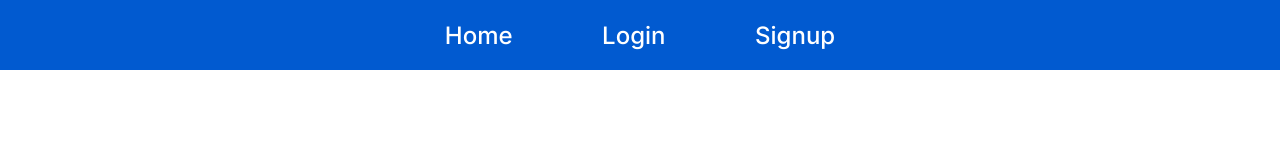
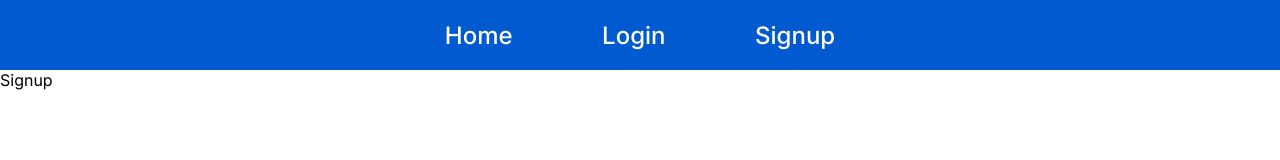
Before and after one commit to qazx960/user-signup-login, a React (Create React App) app: page /signup in a window 1280 px wide. Shown: the top 160 px of the page. Built offline with nearby package versions, Linux system fonts and the light colour scheme.

Commit message:
router-dom added

```diff
--- a/src/App.js
+++ b/src/App.js
@@ -1,10 +1,19 @@
+import { BrowserRouter, Route, Routes } from "react-router-dom";
 import { Header } from "./component/Header";
+import { Login } from "./pages/Login";
+import { Signup } from "./pages/Signup";
 
 function App() {
   return (
-    < >
-  <Header />
-    </>
+    <BrowserRouter>
+      <Header />
+      <Routes>
+
+      <Route path='/login' element={<Login />} />
+        <Route path='/signup' element={<Signup />} />
+
+      </Routes>
+    </BrowserRouter>
   );
 }
 
--- a/src/index.js
+++ b/src/index.js
@@ -1,14 +1,10 @@
-import React from 'react';
-import ReactDOM from 'react-dom/client';
-import './index.css';
-import App from './App';
+import React from "react";
+import ReactDOM from "react-dom/client";
+import "./index.css";
+import App from "./App";
 
-const root = ReactDOM.createRoot(document.getElementById('root'));
-root.render(
-  <React.StrictMode>
-    <App />
-  </React.StrictMode>
-);
+const root = ReactDOM.createRoot(document.getElementById("root"));
+root.render(<App />);
 
 // If you want to start measuring performance in your app, pass a function
 // to log results (for example: reportWebVitals(console.log))
--- /dev/null
+++ b/src/pages/Login.jsx
@@ -0,0 +1,7 @@
+import React from 'react'
+
+export const Login = () => {
+  return (
+    <div>Login</div>
+  )
+}
--- /dev/null
+++ b/src/pages/Signup.jsx
@@ -0,0 +1,7 @@
+import React from 'react'
+
+export const Signup = () => {
+  return (
+    <div>Signup</div>
+  )
+}
```
